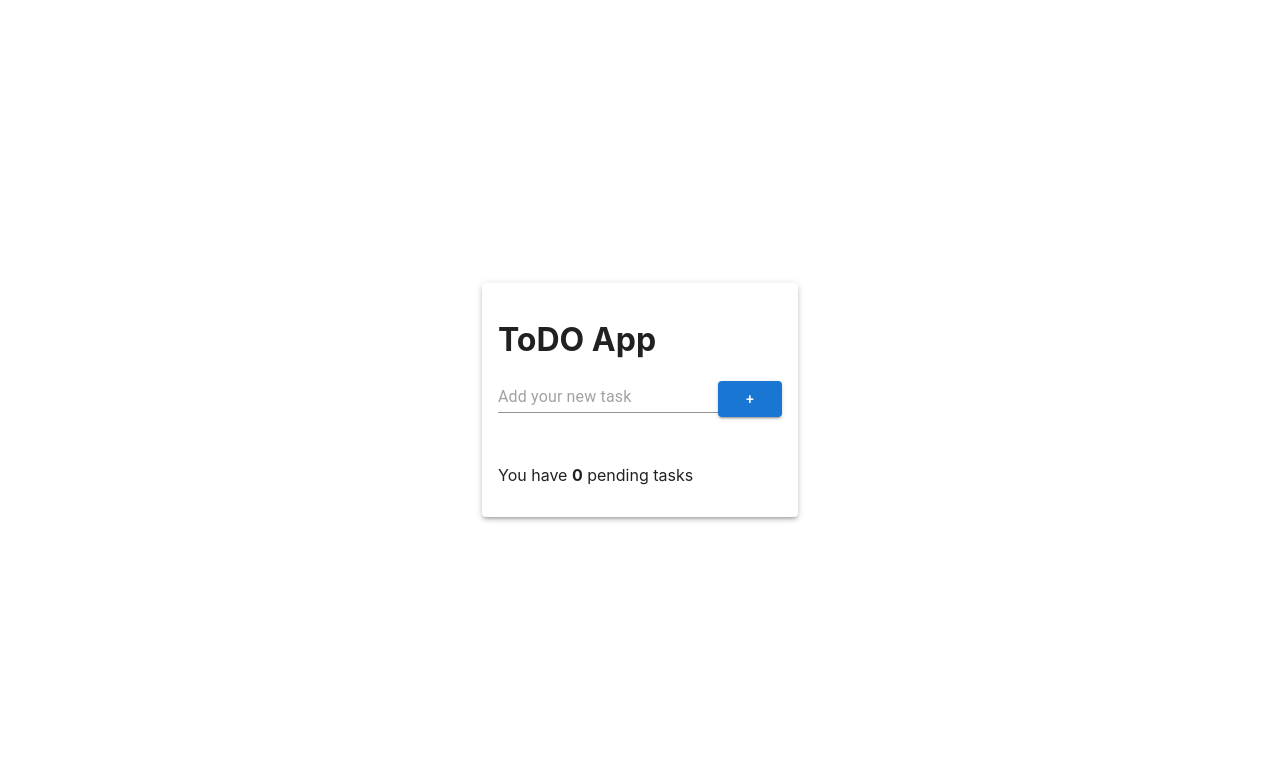
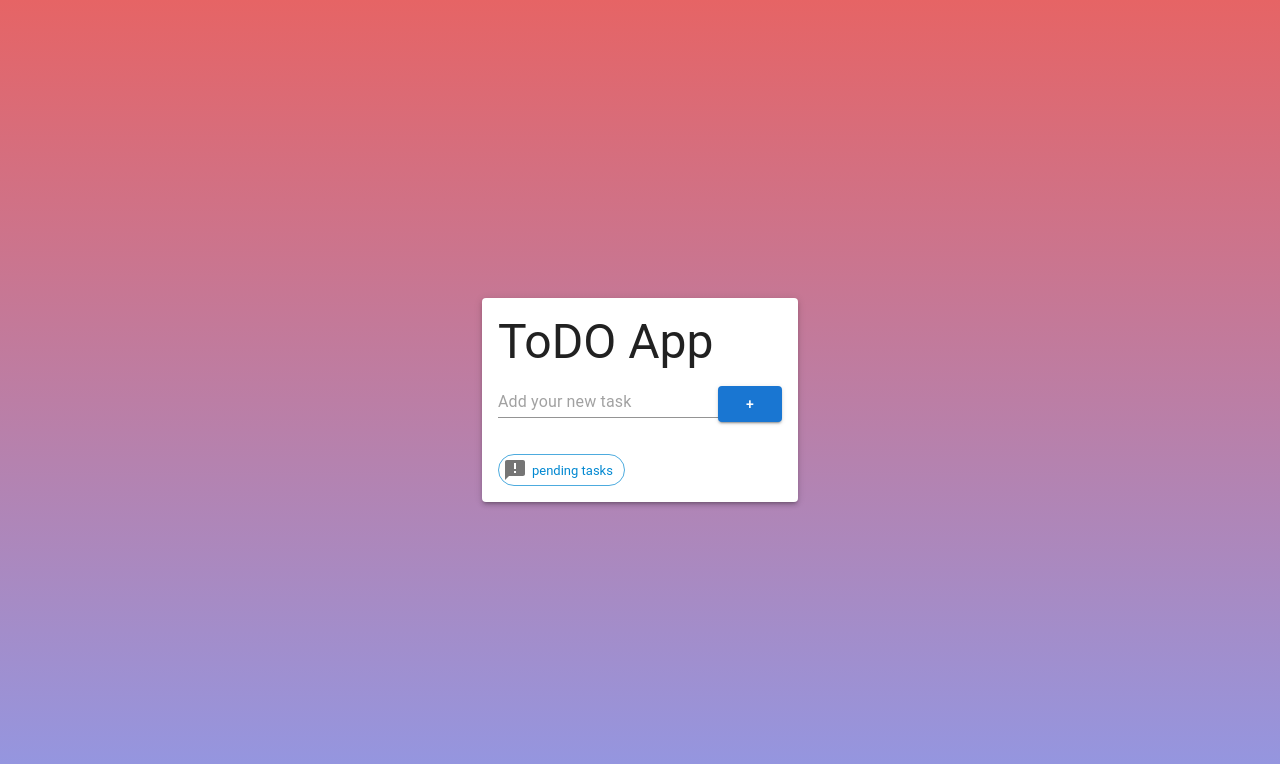
Before and after one commit to alejandroenti/2223_M04UF2, a React (Create React App) app in the folder todolist/: page / in a window 1280 px wide. Shown: the top 764 px of the page. Built offline with nearby package versions, Linux system fonts and the light colour scheme.

Commit message:
Styling the App

```diff
--- a/todolist/src/App.js
+++ b/todolist/src/App.js
@@ -5,6 +5,9 @@ import Box from '@mui/material/Box';
 import Title from './Title';
 import TaskForm from './TaskForm';
 import TaskList from './TaskList';
+import Chip from '@mui/material/Chip';
+import Badge from '@mui/material/Badge';
+import AnnouncementIcon from '@mui/icons-material/Announcement';
 
 import './TODO.css';
 
@@ -42,7 +45,8 @@ class App extends React.Component {
 				flexWrap:'wrap',
 				justifyContent:'center',
 				alignContent:'center',
-				height: '100%'
+				height: '100%',
+				background: 'linear-gradient(#e66465, #9198e5)'
 			}}
 		>
 			<Paper elevation={3}
@@ -53,7 +57,12 @@ class App extends React.Component {
 				<Title text="ToDO App" />
 				<TaskForm onAddTask={this.addTask} />
 				<TaskList list={this.state.tasklist} onDeleteTask={this.deleteTask}/>
-				<p>You have <strong>{this.state.tasklist.length}</strong> pending tasks</p>
+				<Chip
+					variant="outlined"
+					color="info"
+					icon={<Badge badgeContent={this.state.tasklist.length} color="info"><AnnouncementIcon color="action"/></Badge>}
+					label="pending tasks"
+				/>
 			</Paper>
     	</Box>
   	);
--- a/todolist/src/Title.js
+++ b/todolist/src/Title.js
@@ -1,11 +1,12 @@
 import React from 'react';
+import Typography from '@mui/material/Typography';
 
 class Title extends React.Component {
 
 	render() {
 		return (
 
-			<h1>{this.props.text}</h1>
+			<Typography variant="h3" component="h1">{this.props.text}</Typography>
 		);
 	}
 }
```
